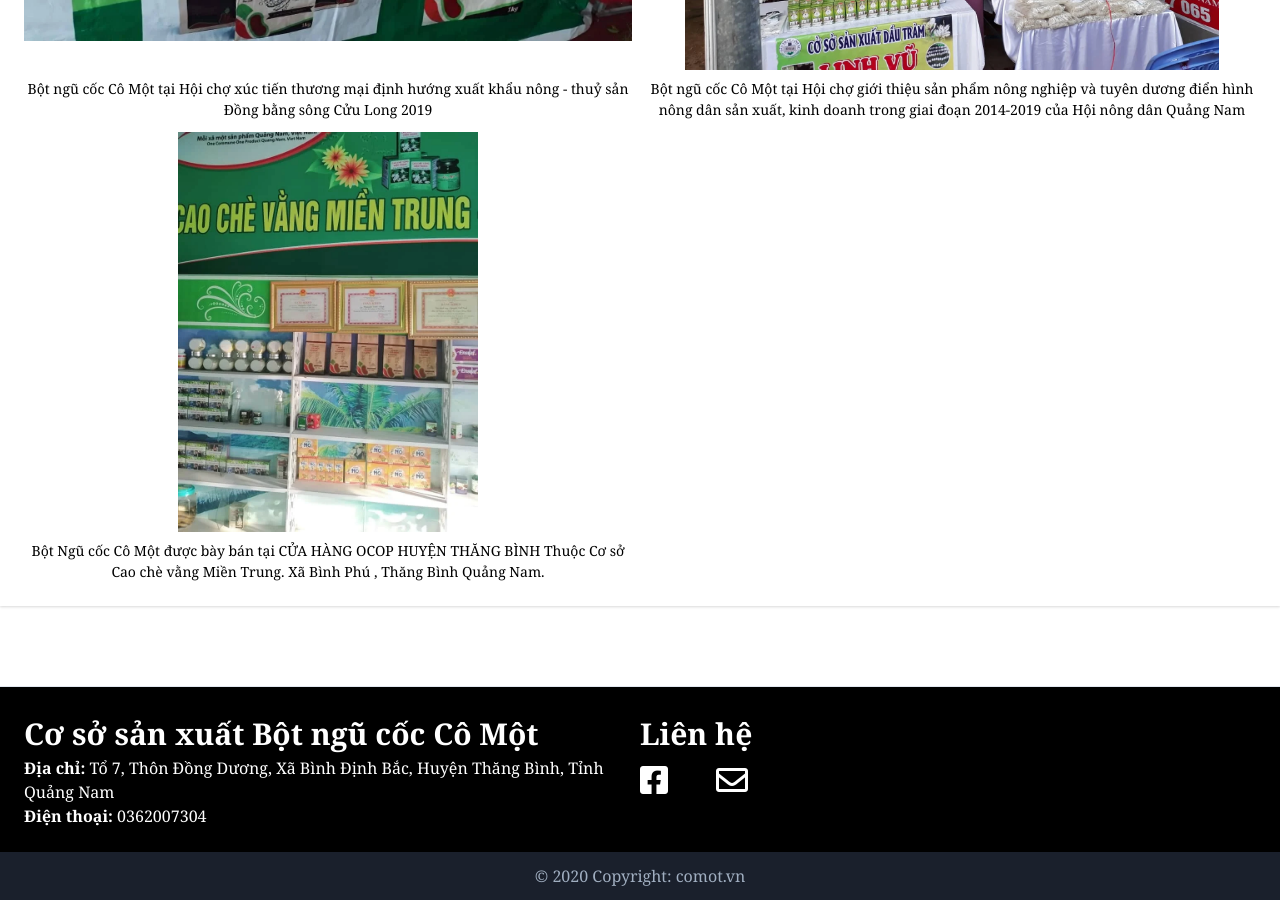
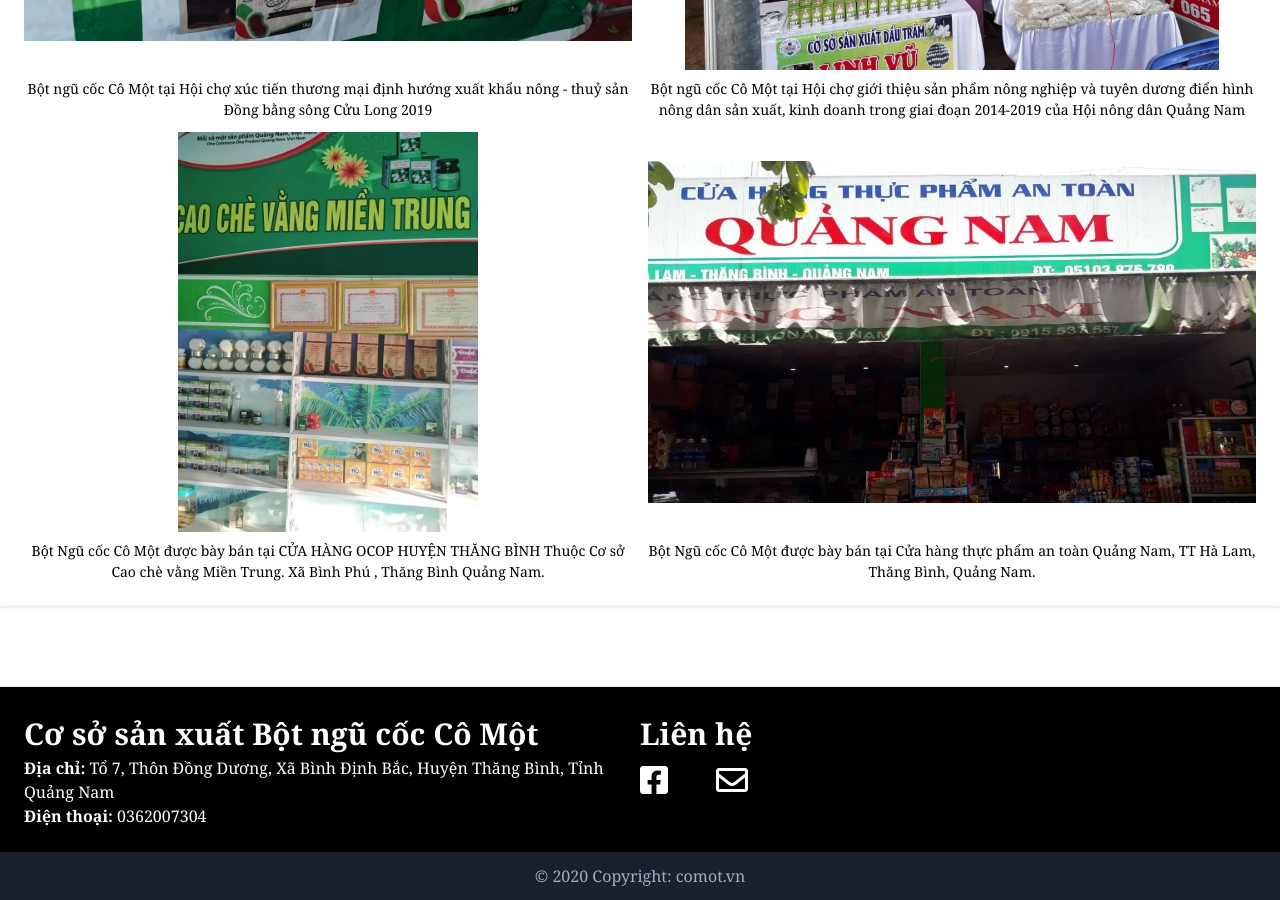
Before and after one commit to tranhiepqna/comot_v2, a Next.js app: page /su_kien in a window 1280 px wide. Shown: the part 1940-2840 px from the top of the page. Built offline with nearby package versions, Linux system fonts and the light colour scheme.

Commit message:
misspellings fixes

```diff
--- a/components/Footer.js
+++ b/components/Footer.js
@@ -14,7 +14,7 @@
                 <div className="flex-1 align-top">
                     <p className="text-base sm:text-3xl font-bold">Liên hệ</p>
                     <div className="flex flex-row pt-2">
-                    <a className="hover:text-secondary pr-6"  href="https://www.facebook.com/comot.vn" target="__blank" rel="Truy cập vào trang của bột ngũ cốc Cô Một trên Facebook"
+                    <a className="hover:text-secondary pr-6"  href="https://www.facebook.com/botngucoccomot" target="__blank" rel="Truy cập vào trang của bột ngũ cốc Cô Một trên Facebook"
                   rel="noreferrer">
                      <i className="fab fa-facebook-square fa-2x"></i>
                     </a>
--- a/pages/su_kien.js
+++ b/pages/su_kien.js
@@ -55,7 +55,8 @@
                     <p className="pt-2 text-center text-sm">Bột Ngũ cốc Cô Một được bày bán tại CỬA HÀNG OCOP HUYỆN THĂNG BÌNH Thuộc Cơ sở Cao chè vằng Miền Trung. Xã Bình Phú , Thăng Bình Quảng Nam.</p>
                 </div>
                 <div className="flex-1 ml-2">
-
+                    <img src="/images/an_toan_ha_lam.webp" alt="Bột ngũ cốc Cô Một tại Hội chợ xúc tiến thương mại định hướng xuất khẩu nông - thuỷ sản Đồng bằng sông Cửu Long 2019" className="h-screen/2 w-full object-contain"/>
+                    <p className="pt-2 text-center text-sm">Bột Ngũ cốc Cô Một được bày bán tại Cửa hàng thực phẩm an toàn Quảng Nam, TT Hà Lam, Thăng Bình, Quảng Nam.</p>
                 </div>
             </div>
         </section>
```
Also changed, not shown: public/images/an_toan_ha_lam.webp (added).
